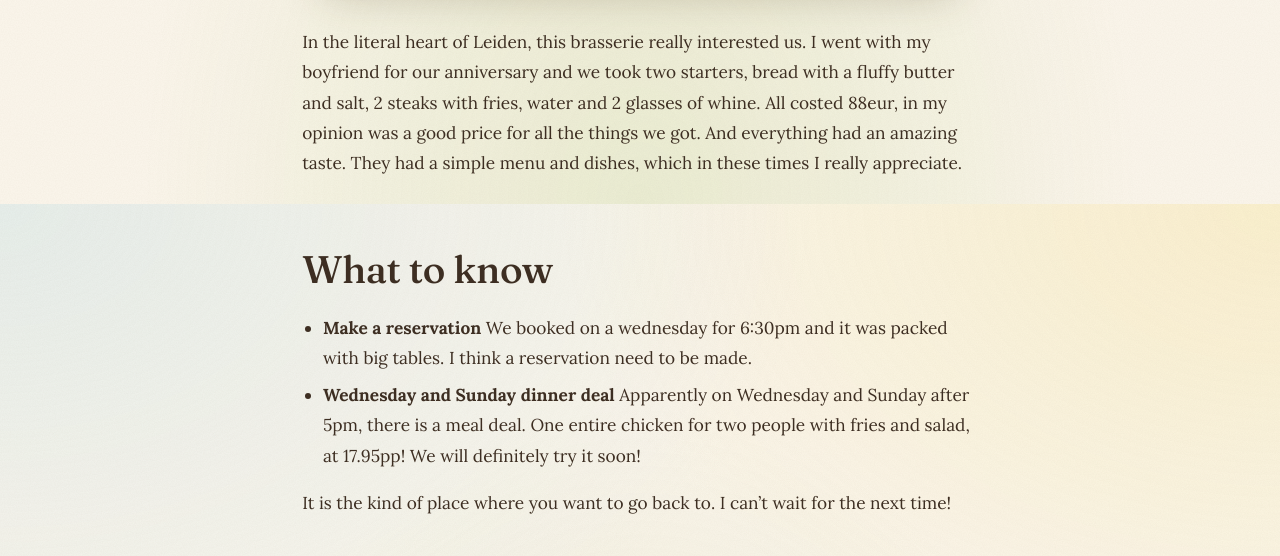
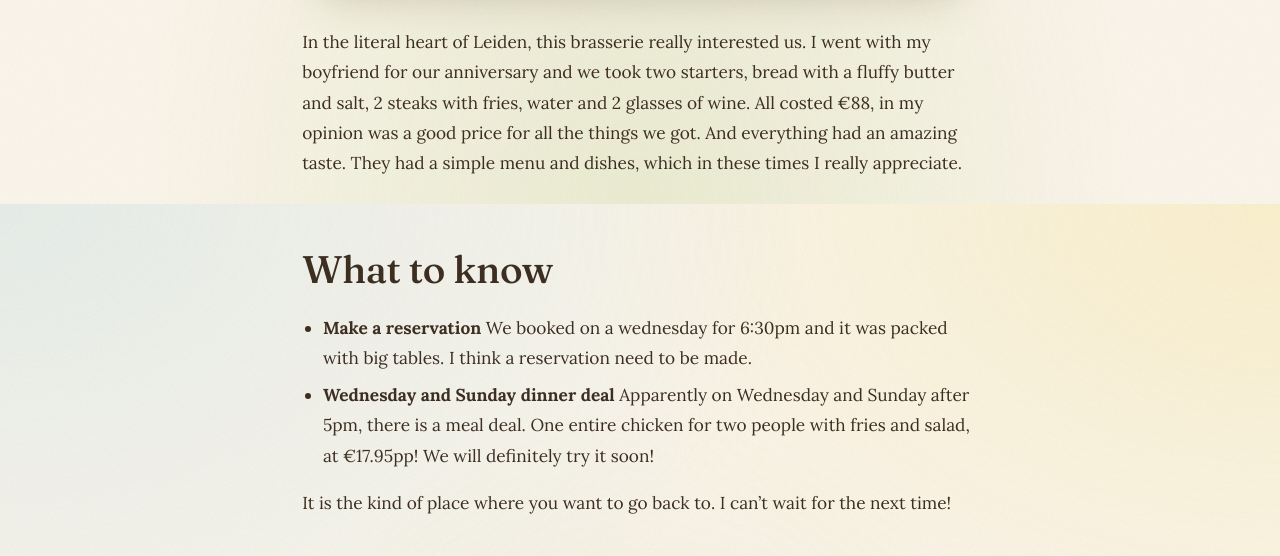
Before and after one commit to SupDoK/backyardthoughts.com, a Jekyll site: the page built from _eats/2026-05-12-brasserie-leiden.md, in a window 1280 px wide and 900 px high, scrolled down 1367 px. Shown: the part 229-785 px from the top of the window. Built offline with Jekyll 4.4.1, drawn with Linux system fonts in a browser that asks for light colours.

Commit message:
Update 2026-05-12-brasserie-leiden.md
correction typos and addition

```diff
--- a/_eats/2026-05-12-brasserie-leiden.md
+++ b/_eats/2026-05-12-brasserie-leiden.md
@@ -7,11 +7,11 @@ cover_alt: Two of the dishes we ate.
 excerpt: An amazing brasserie, with nice and caring staff and good food.
 ---
 
-In the literal heart of Leiden, this brasserie really interested us. I went with my boyfriend for our anniversary and we took two starters, bread with a fluffy butter and salt, 2 steaks with fries, water and 2 glasses of whine. All costed 88eur, in my opinion was a good price for all the things we got. And everything had an amazing taste. They had a simple menu and dishes, which in these times I really appreciate.
+In the literal heart of Leiden, this brasserie really interested us. I went with my boyfriend for our anniversary and we took two starters, bread with a fluffy butter and salt, 2 steaks with fries, water and 2 glasses of wine. All costed €88, in my opinion was a good price for all the things we got. And everything had an amazing taste. They had a simple menu and dishes, which in these times I really appreciate.
 
 ## What to know
 
 - **Make a reservation** We booked on a wednesday for 6:30pm and it was packed with big tables. I think a reservation need to be made.
-- **Wednesday and Sunday dinner deal** Apparently on Wednesday and Sunday after 5pm, there is a meal deal. One entire chicken for two people with fries and salad, at 17.95pp! We will definitely try it soon!
+- **Wednesday and Sunday dinner deal** Apparently on Wednesday and Sunday after 5pm, there is a meal deal. One entire chicken for two people with fries and salad, at €17.95pp! We will definitely try it soon!
 
 It is the kind of place where you want to go back to. I can't wait for the next time!
```
